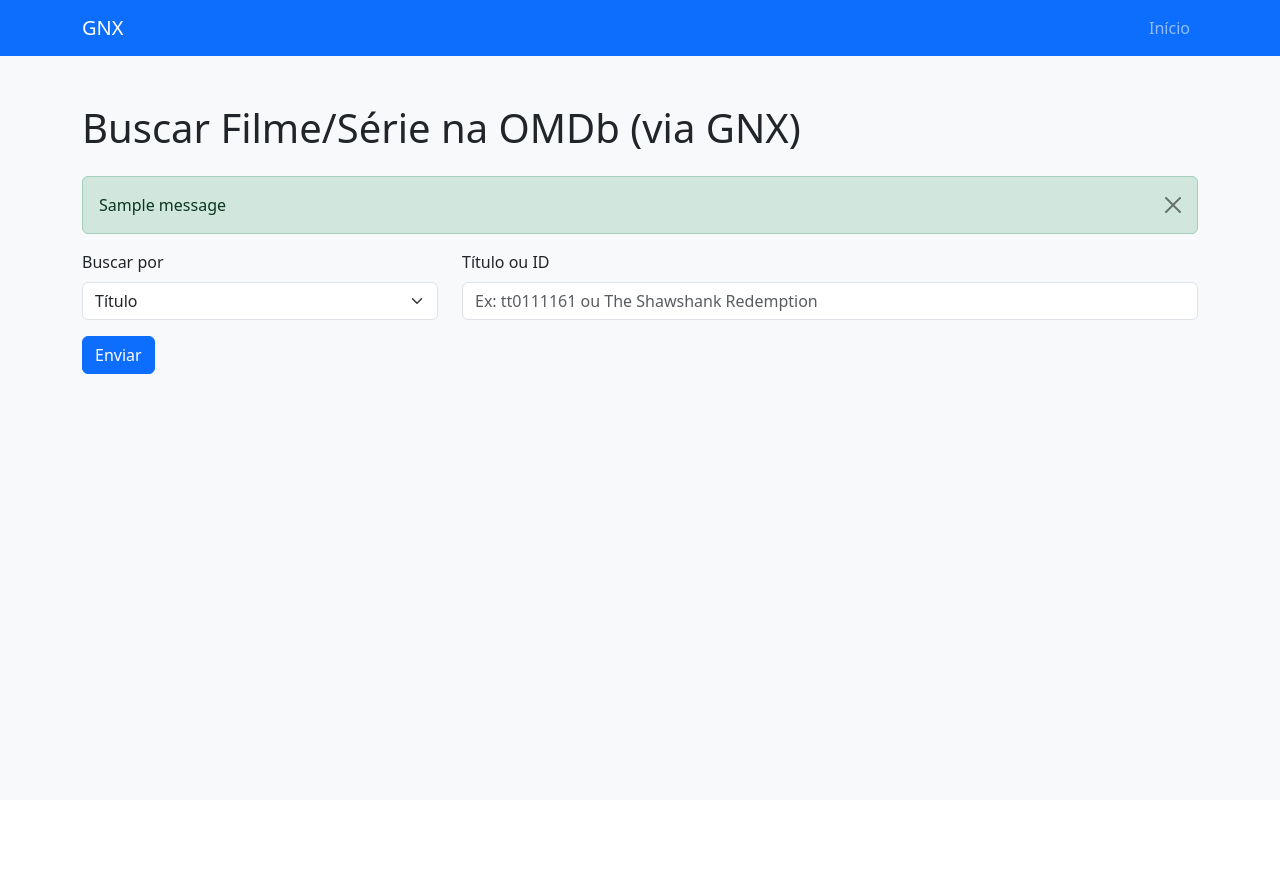
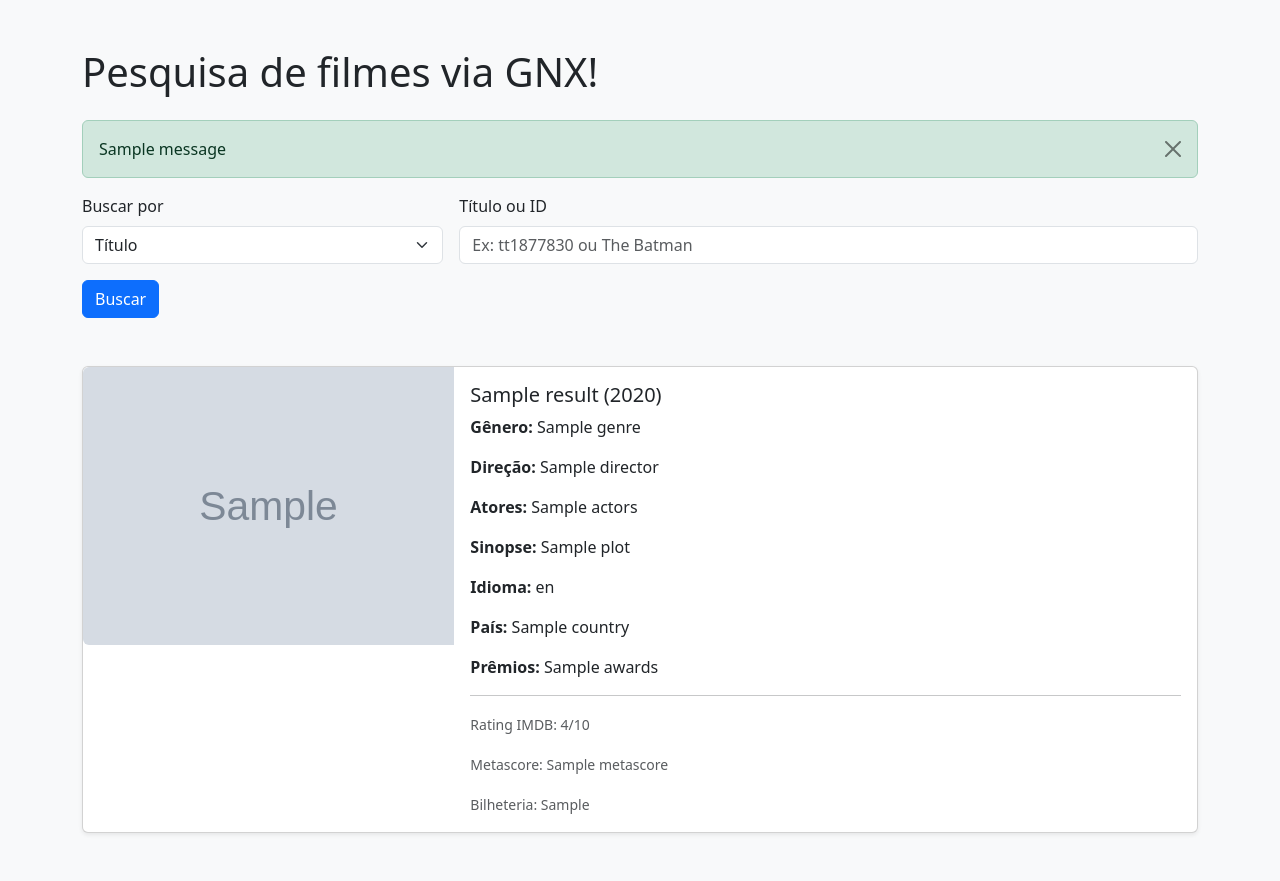
Before and after one commit to vichsort/GNX, a Flask app: template templates/index.html in a window 1280 px wide. Before the commit the page ends 374 px from the top, so only its background shows below. Run offline with Flask 3, Linux system fonts and the light colour scheme; the template is opened without the code that fills it: most values are stand-ins (such as "Sample title", 1, 10 or a date in 2020); grey boxes marked "Sample" are stand-in pictures; one stand-in notice (Sample message) is shown.

Commit message:
finalizado index.html

```diff
--- a/templates/index.html
+++ b/templates/index.html
@@ -1,44 +1,32 @@
-<!-- templates/index.html -->
-<!DOCTYPE html>
-<html lang="pt-BR">
+<!doctype html>
+<html lang="pt-br">
 <head>
-  <meta charset="UTF-8" />
-  <meta name="viewport" content="width=device-width, initial-scale=1.0"/>
-  <title>Busca OMDb</title>
+  <meta charset="UTF-8">
+  <title>Busca de Filmes</title>
+  <meta name="viewport" content="width=device-width, initial-scale=1">
   <link
     href="https://cdn.jsdelivr.net/npm/bootstrap@5.3.0/dist/css/bootstrap.min.css"
-    rel="stylesheet"
-  />
+    rel="stylesheet"/>
 </head>
 <body class="bg-light">
-  <nav class="navbar navbar-expand-lg navbar-dark bg-primary">
-    <div class="container">
-      <a class="navbar-brand" href="{{ url_for('home') }}">GNX</a>
-      <div class="collapse navbar-collapse">
-        <ul class="navbar-nav ms-auto">
-          <li class="nav-item">
-            <a class="nav-link" href="{{ url_for('home') }}">Início</a>
-          </li>
-        </ul>
-      </div>
-    </div>
-  </nav>
+  <main class="container py-5">
 
-  <main class="container py-5">
-    <h1 class="mb-4">Buscar Filme/Série na OMDb (via GNX)</h1>
+    <h1 class="mb-4">Pesquisa de filmes via GNX!</h1>
 
-    {% with messages = get_flashed_messages(with_categories=true) %}
+    {% with messages = get_flashed_messages(with_categories=true) %} <!-- mensagens de erro aqui-->
       {% if messages %}
+        <div class="mt-4">
           {% for category, msg in messages %}
-          <div class="alert alert-{{ category }} alert-dismissible fade show" role="alert">
+            <div class="alert alert-{{ 'warning' if category=='warning' else 'danger' if category=='danger' else 'success' }} alert-dismissible fade show" role="alert">
               {{ msg }}
-            <button type="button" class="btn-close" data-bs-dismiss="alert"></button>
+              <button type="button" class="btn-close" data-bs-dismiss="alert" aria-label="Close"></button>
             </div>
           {% endfor %}
+        </div>
       {% endif %}
     {% endwith %}
 
-    <form action="{{ url_for('buscar') }}" method="post" class="row gy-3">
+    <form class="row g-3" method="post" action="{{ url_for('buscar') }}">
       <div class="col-md-4">
         <label for="caller" class="form-label">Buscar por</label>
         <select class="form-select" id="caller" name="caller" required>
@@ -53,25 +41,45 @@
           class="form-control"
           id="info"
           name="info"
-          placeholder="Ex: tt0111161 ou The Shawshank Redemption"
+          placeholder="Ex: tt1877830 ou The Batman"
           required
         />
       </div>
       <div class="col-12">
-        <button type="submit" class="btn btn-primary">Enviar</button>
+        <button type="submit" class="btn btn-primary">Buscar</button>
       </div>
     </form>
 
-    {% if result and ('data' in result) %}
-    <hr class="my-5" />
-    <h2>Resultado</h2>
-    <p><strong>Ticket:</strong> {{ result['ticket'] }}</p>
-    <div class="card">
+
+    {% if result %}     <!-- resultado que vai ser mostrado -->
+      <div class="card mt-5 shadow-sm">
+        <div class="row g-0">
+            {% if result.Poster and result.Poster != 'N/A' %}
+            <div class="col-md-4">
+            <img src="{{ result.Poster }}" class="img-fluid rounded-start" alt="Poster de {{ result.Title }}">
+            </div>
+            {% endif %}
+            <div class="col-md-8">
             <div class="card-body">
-        <pre class="mb-0">{{ result['data'] | tojson(indent=2) }}</pre>
+              <h5 class="card-title">{{ result.Title }} ({{ result.Year }})</h5> <!-- Vai indo... -->
+              <p class="card-text"><strong>Gênero:</strong> {{ result.Genre }}</p>
+              <p class="card-text"><strong>Direção:</strong> {{ result.Director }}</p>
+              <p class="card-text"><strong>Atores:</strong> {{ result.Actors }}</p>
+              <p class="card-text"><strong>Sinopse:</strong> {{ result.Plot }}</p>
+              <p class="card-text"><strong>Idioma:</strong> {{ result.Language }}</p>
+              <p class="card-text"><strong>País:</strong> {{ result.Country }}</p>
+              <p class="card-text"><strong>Prêmios:</strong> {{ result.Awards }}</p>
+              <hr>
+              <p class="card-text"><small class="text-muted">Rating IMDB: {{ result.imdbRating }}/10</small></p>
+              <p class="card-text"><small class="text-muted">Metascore: {{ result.Metascore }}</small></p>
+              <p class="card-text"><small class="text-muted">Bilheteria: {{ result.BoxOffice }}</small></p>
+            </div>
+            </div>
+          </div>
         </div>
       </div>
     {% endif %}
+
   </main>
 
   <script src="https://cdn.jsdelivr.net/npm/bootstrap@5.3.0/dist/js/bootstrap.bundle.min.js"></script>
```
Lines whose indentation alone changed are shown as unchanged.
